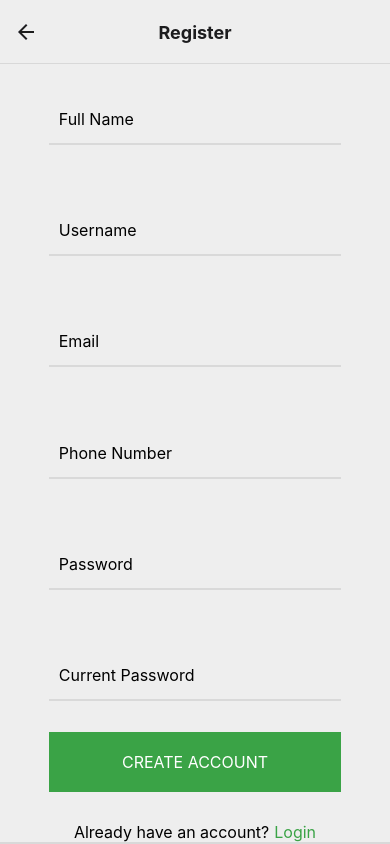
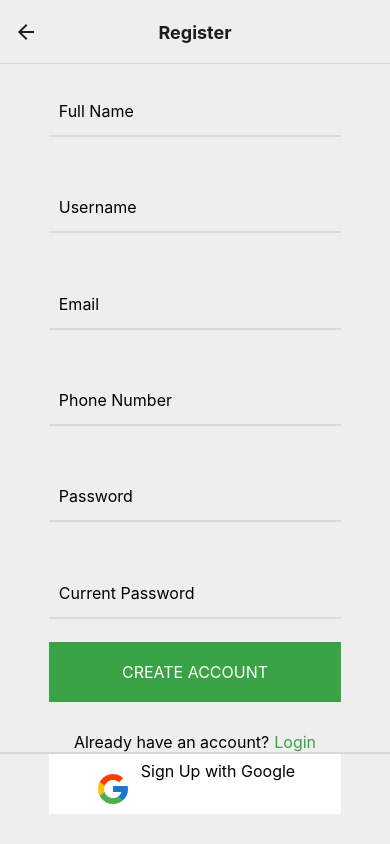
Before and after one commit to khaled-bissani/shelves-tracker, a React Native app in the folder supermarket-frontend/: screen /Register in a window 390 px wide. Built offline with nearby package versions, Linux system fonts and the light colour scheme.

Commit message:
Frontend <> Supermarket frontend: styling the google button component

```diff
--- a/supermarket-frontend/src/components/GoogleButton/GoogleButton.js
+++ b/supermarket-frontend/src/components/GoogleButton/GoogleButton.js
@@ -3,10 +3,12 @@ import styles from "./styles";
 
 const GoogleButton = (props) => {
     return(
-        <View>
-            <Pressable onPress={props.onClick}>
-                <Image source={require('../../../assets/images/google.png')}/>
-                <Text>{props.text}</Text>
+        <View style={styles.buttonContainer}>
+            <Pressable onPress={props.onClick} android_ripple={{color: '#ddd'}} style={({pressed}) => pressed && styles.pressedItem}>
+                <View style={styles.insideContainer}>
+                    <Image style={styles.imageContainer} source={require('../../../assets/images/google.png')}/>
+                    <Text style={styles.text}>{props.text}</Text>
+                </View>
             </Pressable>
         </View>
     )
--- a/supermarket-frontend/src/components/GoogleButton/styles.js
+++ b/supermarket-frontend/src/components/GoogleButton/styles.js
@@ -2,5 +2,31 @@ import { StyleSheet } from 'react-native';
 import {colors, fonts} from '../../constants/palette';
 
 export default StyleSheet.create({
-
+    buttonContainer:{
+        justifyContent:'center',
+        width: '75%',
+        height: 60,
+        marginBottom:30,
+        backgroundColor: colors.white
+    },
+    insideContainer:{
+        flexDirection:'row',
+        justifyContent:'center',
+        width:'100%',
+        height:'100%'
+    },
+    imageContainer:{
+        width:36,
+        height:36,
+        marginTop:10,
+        marginRight:10
+    },
+    text: {
+        color: colors.black,
+        fontSize: fonts.text,
+        textAlignVertical:'center',
+    },
+    pressedItem:{
+        opacity:0.5,
+    }
 })
--- a/supermarket-frontend/src/pages/signup/Signup.js
+++ b/supermarket-frontend/src/pages/signup/Signup.js
@@ -1,5 +1,6 @@
 import { Text, View } from "react-native";
 import Buttons from "../../components/Button/Buttons";
+import GoogleButton from "../../components/GoogleButton/GoogleButton";
 import InputField from "../../components/InputField/InputField";
 import PressableText from "../../components/PressableText/PressableText";
 import { colors, fonts } from "../../constants/palette";
@@ -24,6 +25,7 @@ const Signup = () => {
                 <PressableText text={"Login"} textColor={colors.primary} fontSize={fonts.text}/>
             </View>
             <View style={styles.horizontalLine}></View>
+            <GoogleButton text={'Sign Up with Google'}/>
         </View>
     )
 }
```
